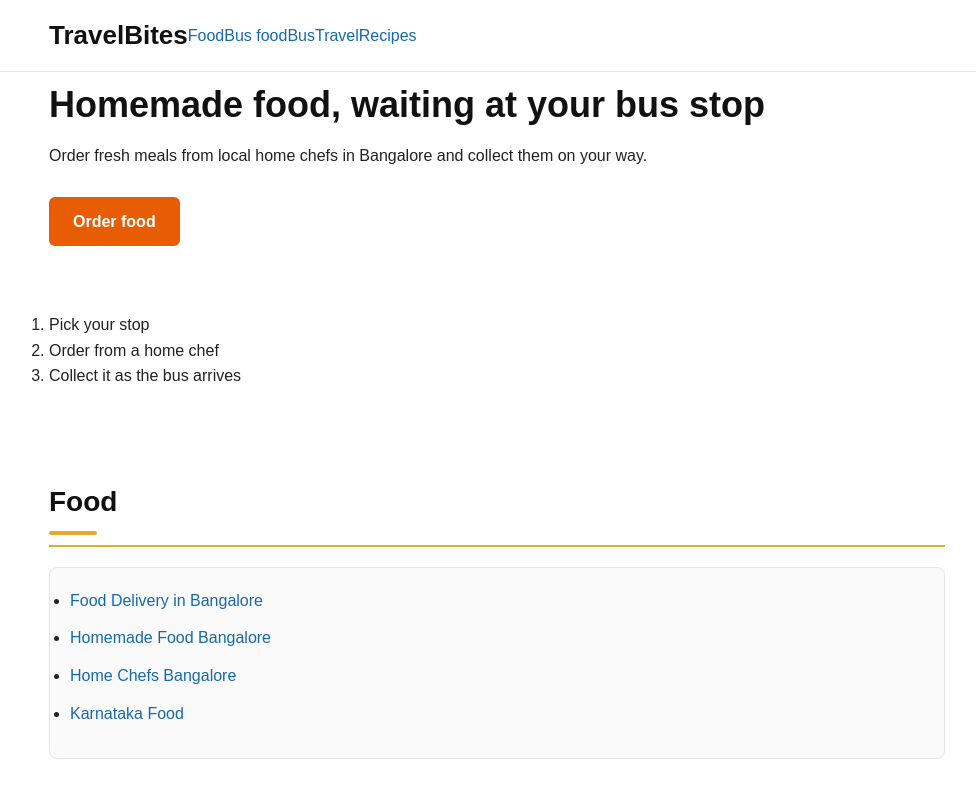
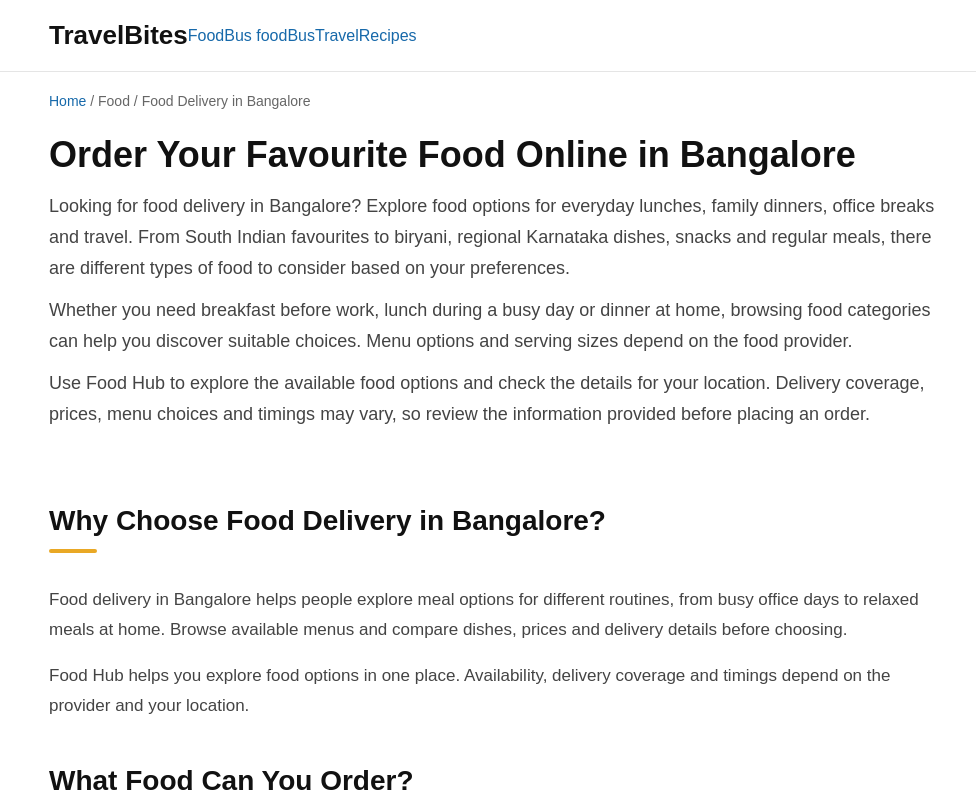
Before and after one commit to mitralearnpvtltd-prog/bangalore-best-places, a React (Vite) app: page / in a window 1280 px wide. Shown: the top 797 px of the page, without its empty margins (15-991 px from the left). Built offline with nearby package versions, Linux system fonts and the light colour scheme.

Commit message:
Show food delivery page as homepage

```diff
--- a/src/App.jsx
+++ b/src/App.jsx
@@ -10,9 +10,7 @@ import {
 import Header from "./components/Header.jsx";
 import Footer from "./components/Footer.jsx";
 
-import Home from "./pages/Home.jsx";
 import SeoPage from "./pages/SeoPage.jsx";
-
 import { seoPages } from "./data/seoPages.js";
 
 import "./App.css";
@@ -45,6 +43,10 @@ function NotFound() {
 }
 
 export default function App() {
+  const foodPage = seoPages.find(
+    (page) => page.url === "/food/bangalore/"
+  );
+
   return (
     <>
       <ScrollToTop />
@@ -53,7 +55,16 @@ export default function App() {
 
       <main>
         <Routes>
-          <Route path="/" element={<Home />} />
+          <Route
+            path="/"
+            element={
+              foodPage ? (
+                <SeoPage page={foodPage} />
+              ) : (
+                <NotFound />
+              )
+            }
+          />
 
           {seoPages.map((page) => (
             <Route
```
